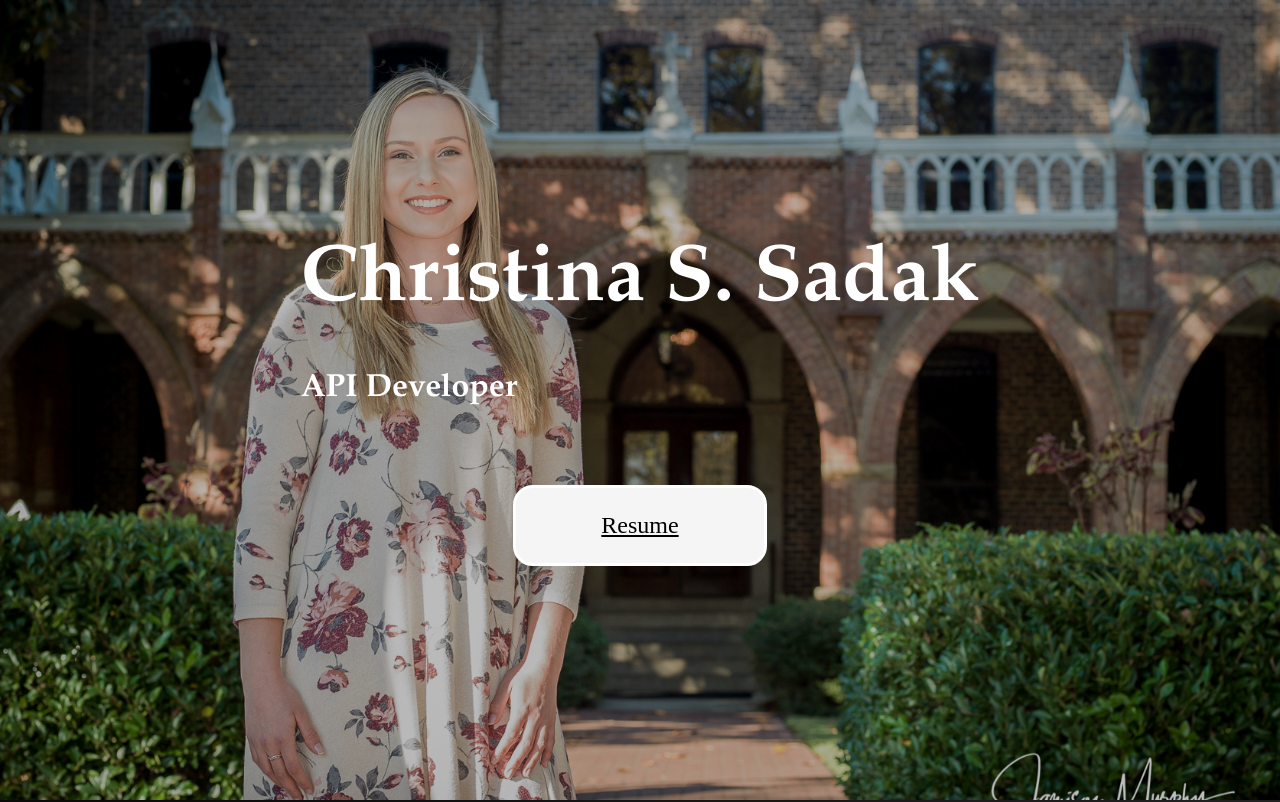
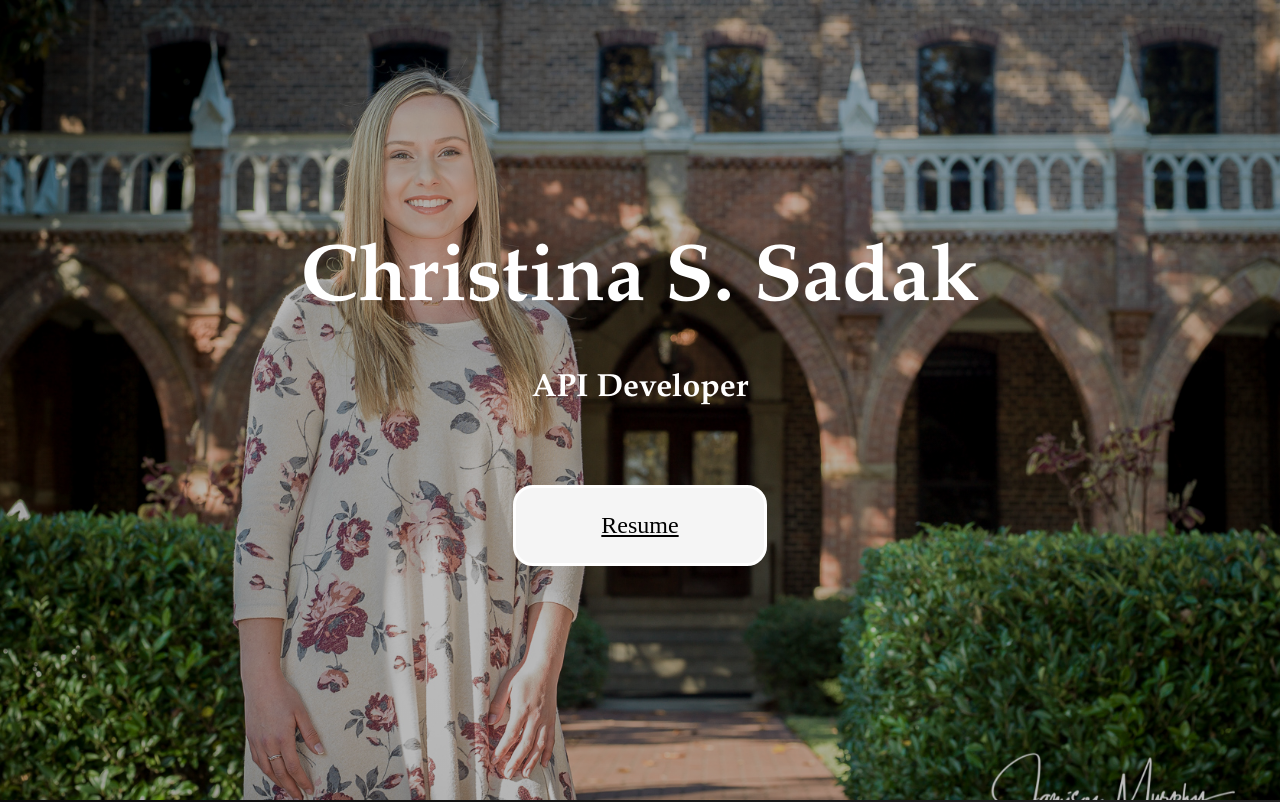
Before and after one commit to sadakc2/sadakc2.github.io, a plain HTML site: page index.html in a window 1280 px wide. Shown: the top 802 px of the page. Drawn offline with Linux system fonts and the light colour scheme.

Commit message:
Update index.html

```diff
--- a/index.html
+++ b/index.html
@@ -9,7 +9,7 @@
       <section class="hero">
             <div class="hero-inner">
                 <h1>Christina S. Sadak</h1>
-                <h2>API Developer</h2>
+		    <h2><center>API Developer</center></h2>
            <!-- <a href="/about" class="btn inline">About Me</a>
 		<a href="/travels" class="btn inline">My Travels</a>
 		<a href="/projects" class="btn inline">Side Projects</a> -->
```
